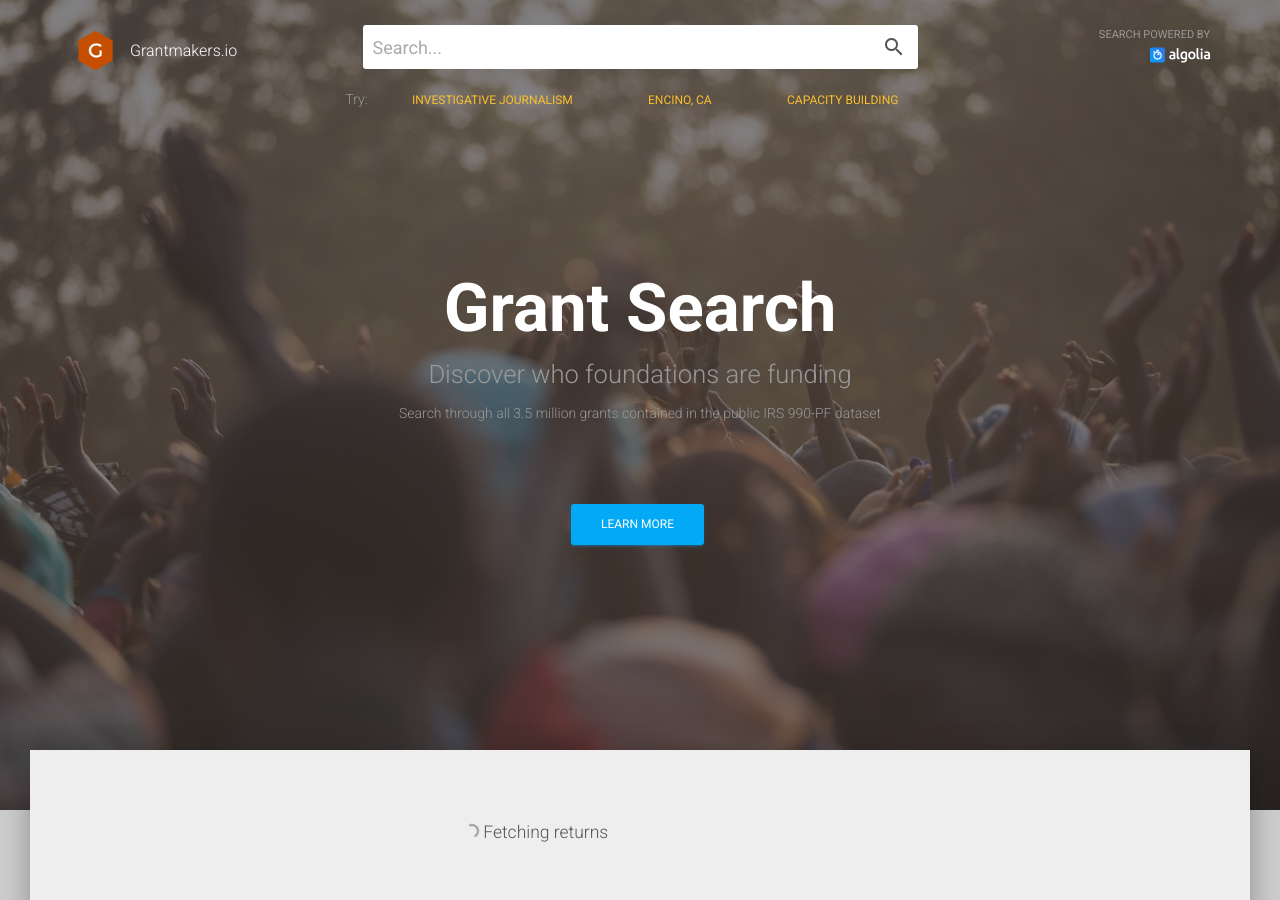
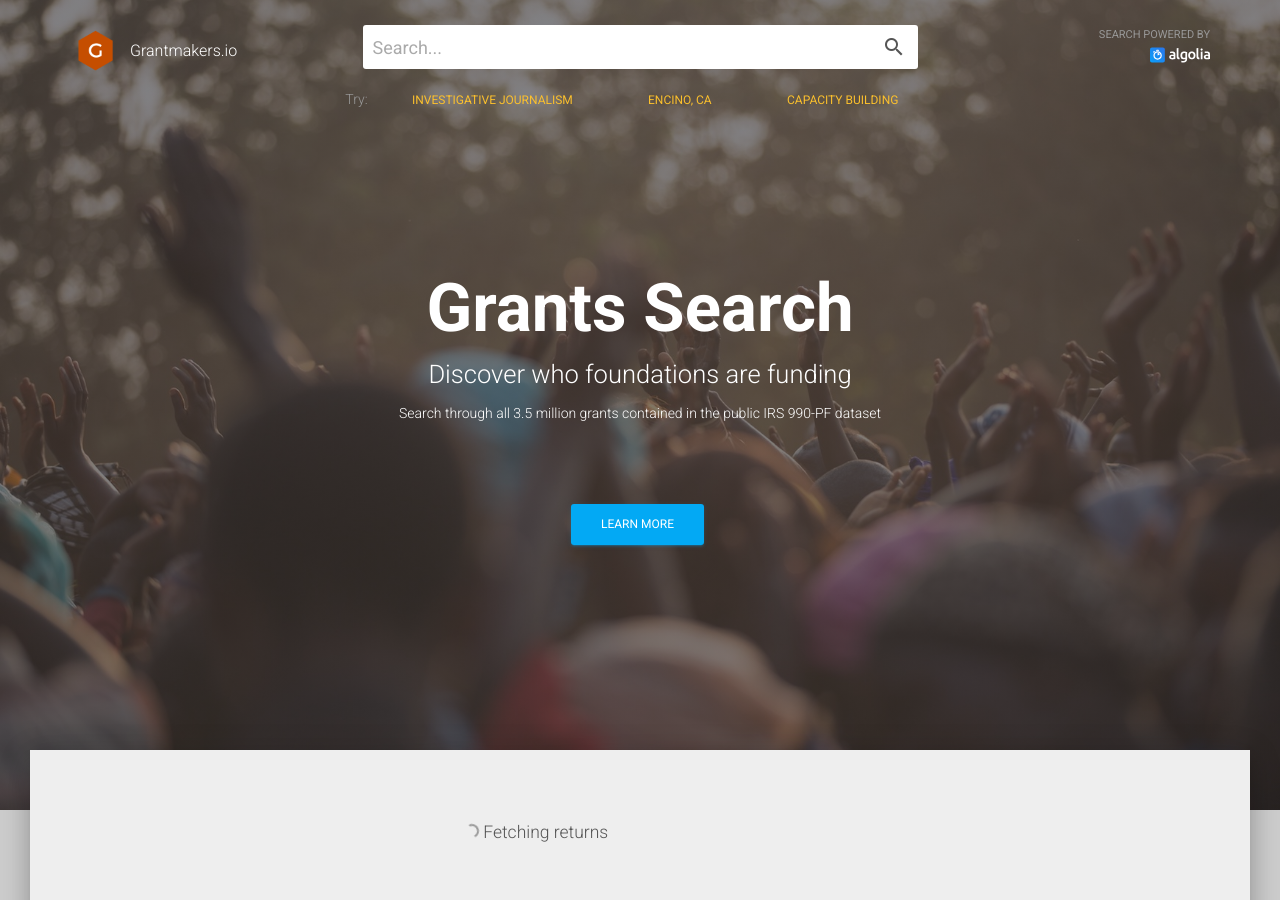
Before and after one commit to grantmakers/grants-search, a Jekyll site: the page built from index.html, in a window 1280 px wide and 900 px high. Built offline with Jekyll 4.4.1, drawn with Linux system fonts in a browser that asks for light colours; comment, search, counter and statistics services are not loaded.

Commit message:
Improve intro copy contrast

```diff
--- a/assets/css/main.scss
+++ b/assets/css/main.scss
@@ -293,13 +293,15 @@ canvas {
 	cursor: default;
 }
 .header-intro {
-	  margin-top: 30vh;
-	  color: $gray-light;
-	  text-align: center;
+	margin-top: 30vh;
+	color: $gray-light;
+	text-align: center;
+	h1, h3, p {
+		color: #fff;
+	}
 	h1 {
 		font-size: 4.8em;
     font-weight: 600;
-		color: #fff;
 	}
 	h2, h3, h4 {
 		margin-top: 10px;
--- a/index.html
+++ b/index.html
@@ -110,7 +110,7 @@ link_to_grantmakers: https://www.grantmakers.io
 
 				<div class="col-md-8 col-md-offset-2">
 					<div class="header-intro">
-						<h1>Grant Search</h1>
+						<h1>Grants Search</h1>
 						<h3>Discover who foundations are funding</h3>
 						<p>Search through all {{ site.number_of_grants | divided_by: 1000000 }}.{{ site.number_of_grants | modulo: 1000000 | divided_by: 100000 }} million grants contained in the public IRS 990-PF dataset</p>
 					</div>
```
